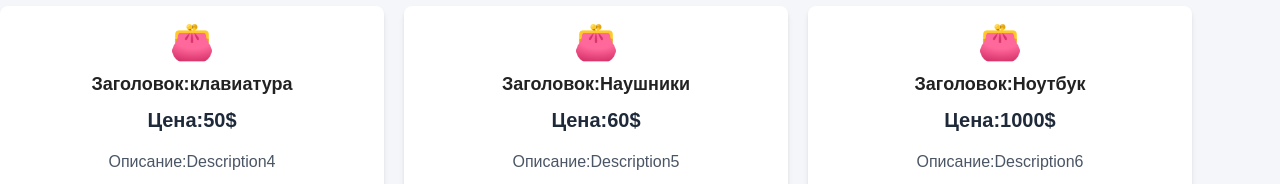
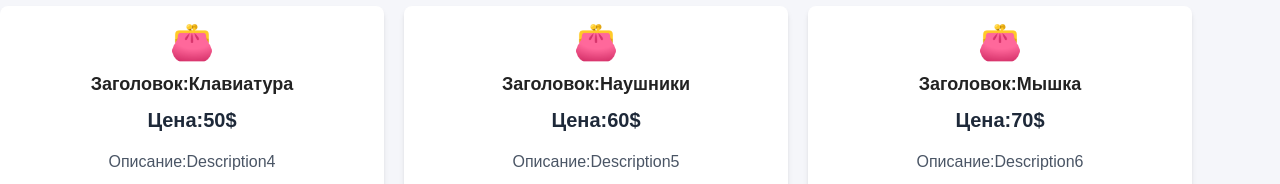
Before and after one commit to kirillmikulich8-beep/firstProjectReact, a React (Vite) app: page / in a window 1280 px wide. Shown: the part 453-637 px from the top of the page. Built offline with nearby package versions, Linux system fonts and the light colour scheme.

Commit message:
рендер

```diff
--- /dev/null
+++ b/src/components/MyList.jsx
@@ -0,0 +1,35 @@
+import { useState } from "react"
+
+
+function MyList() {
+
+    const [items,setItems] = useState([
+        {id:"1",name:"один",price:213},
+        {id:"2",name:"два",price:413},
+        {id:"3",name:"три",price:725}
+    ])
+
+
+
+
+    function removeItem(id) {
+        const updateList = items.filter((item)=> item.id !=id)
+
+        setItems(updateList)
+        console.log("Удалён",updateList)
+    }
+
+
+    return(
+        <div className="flex flex-col gap-10 w-50">
+            {items.map((item)=>(
+                <div key={item["id"]}  className="border border-rose-500">
+                    <h2 >{item["name"]}</h2>
+                    <p>{item["price"]}$</p>
+                    <button onClick={()=>removeItem(item["id"])}>Удалить</button>
+                </div>
+            ))}
+        </div>
+    )
+}
+export default MyList
--- a/src/components/ProductCard.jsx
+++ b/src/components/ProductCard.jsx
@@ -1,5 +1,5 @@
 import ProductCount from "./ProductCount"
-
+import ProductList from "./ProductList"
 function ProductCard({title,price,description}) {
 
     return(
@@ -21,6 +21,7 @@ function ProductCard({title,price,description}) {
         <button className="bg-red-600 text-black font-semibold text-lg py-3 px-6 rounded-full shadow-lg hover:bg-red-700 transition duration-300 ease-in-out">
           Купить
         </button>
+
       </div>
     )
 }
--- a/src/components/ProductList.jsx
+++ b/src/components/ProductList.jsx
@@ -1,39 +1,31 @@
 import ProductCard from "./ProductCard"
 
 function ProductList() {
+
+  const cards=[
+    {id:"1",title:"Ноутбук",price:"1000$",description:"Description1"},
+    {id:"2",title:"Телефон",price:"300$",description:"Description2"},
+    {id:"3",title:"Компьютер",price:"1200$",description:"Description3"},
+    {id:"4",title:"Клавиатура",price:"50$",description:"Description4"},
+    {id:"5",title:"Наушники",price:"60$",description:"Description5"},
+    {id:"6",title:"Мышка",price:"70$",description:"Description6"}
+
+  ]
     return(
+
         <div className='flex flex-wrap gap-5 mt-15'>
-      <ProductCard
-      title="Ноутбук"
-      price="1000$"
-      description="Description1"
+      {cards.map((card)=>(
+        <ProductCard
+        title={card.title}
+        price={card.price}
+        description={card.description}
+        />
 
-      />
-      <ProductCard
-      title="Телефон"
-      price="300$"
-      description="Description2"
-      />
-      <ProductCard
-      title="Компьютер"
-      price="1200$"
-      description="Description3"
-      />
-      <ProductCard
-      title="клавиатура"
-      price="50$"
-      description="Description4"
-      />
-      <ProductCard
-      title="Наушники"
-      price="60$"
-      description="Description5"
-      />
-      <ProductCard
-      title="Ноутбук"
-      price="1000$"
-      description="Description6"
-      />
+
+
+
+            ))}
+
       </div>
     )
 }
--- a/src/pages/Education.jsx
+++ b/src/pages/Education.jsx
@@ -3,7 +3,7 @@ import SampleBlock from "../components/SampleBlock"
 import ComponentUseState from "../components/ComponentUseState"
 import SampleBlockUseState from "../components/SampleBlockUseState"
 import Counter from "../components/Counter"
-
+import MyList from "../components/MyList"
 
 function Education() {
 
@@ -18,6 +18,7 @@ function Education() {
         <ComponentUseState/>
         <SampleBlockUseState/>
         <Counter/>
+        <MyList/>
         </div>
     )
 }
```
